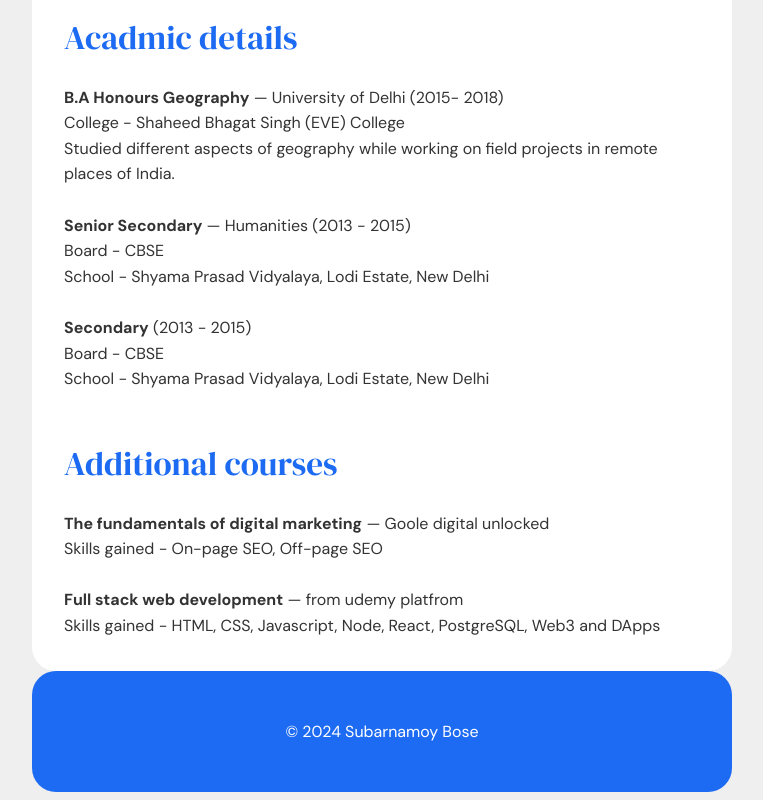
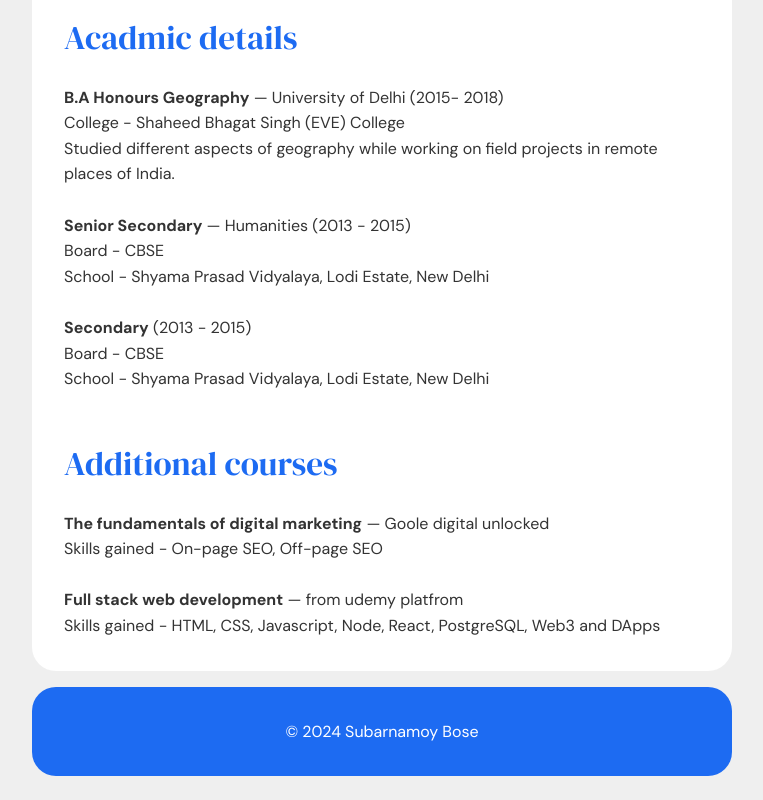
Before and after one commit to subarnamoy/My-Resume, a plain HTML site: page index.html in a window 1280 px wide. Shown: the part 1396-2196 px from the top of the page, without its empty margins (258-1021 px from the left). Drawn offline with Linux system fonts and the light colour scheme.

Commit message:
changed padding

```diff
--- a/style.css
+++ b/style.css
@@ -85,9 +85,11 @@ h2 {
 
 footer {
     text-align: center;
+    margin-top: 1em;
+    margin-bottom: 1rem;
     background-color: #1d6bf2;
-    padding-top: 2em;
-    padding-bottom: 2em;
+    padding-top: 1em;
+    padding-bottom: 1em;
     color: #fff;
     border-radius: 1.5em;
     }
```
